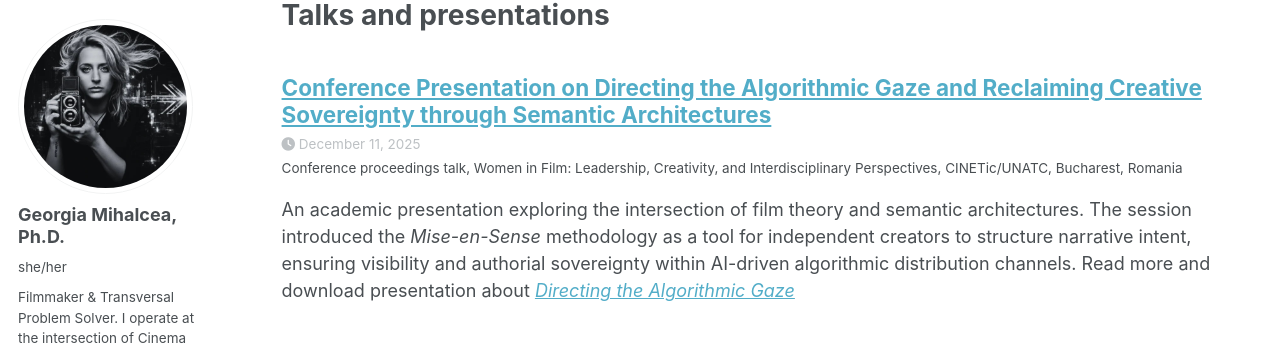
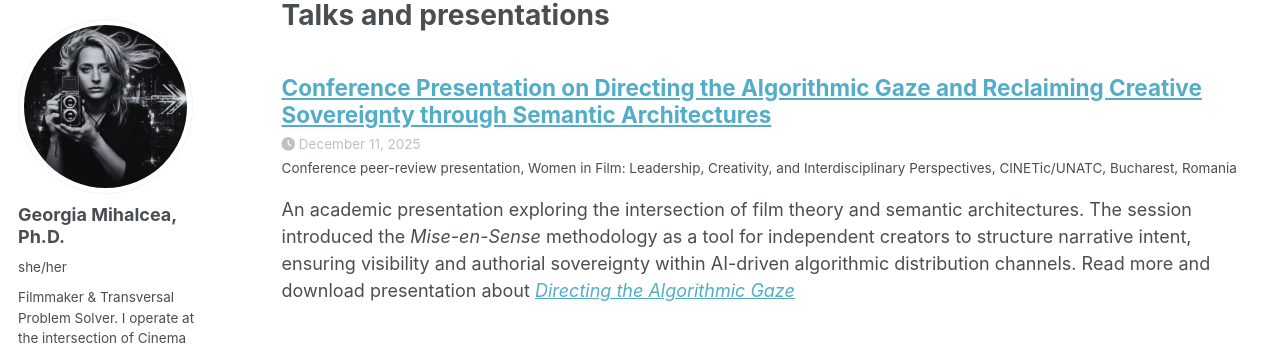
Before and after one commit to GeorgiaMihalcea/georgiamihalcea.github.io, a Jekyll site: the page built from _pages/talks.html, in a window 1280 px wide and 1289 px high. Shown: the part 100-450 px from the top of the window. Built offline with Jekyll 4.4.1, drawn with Linux system fonts in a browser that asks for light colours; a style sheet for code colours, icons or effects is not loaded.

Commit message:
Update talk type to 'Conference peer-review presentation'

```diff
--- a/_talks/2025-12-11-women-in-film.md
+++ b/_talks/2025-12-11-women-in-film.md
@@ -1,7 +1,7 @@
 ---
 title: "Conference Presentation on Directing the Algorithmic Gaze and Reclaiming Creative Sovereignty through Semantic Architectures"
 collection: talks
-type: "Conference proceedings talk"
+type: "Conference peer-review presentation"
 permalink: /talks/2025-12-11-women-in-film
 venue: "Women in Film: Leadership, Creativity, and Interdisciplinary Perspectives"
 date: 2025-12-11
```
